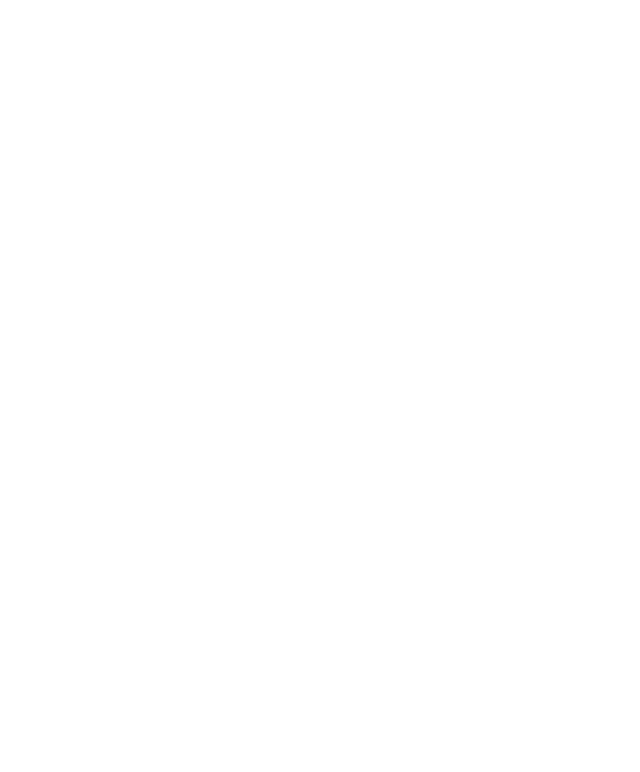
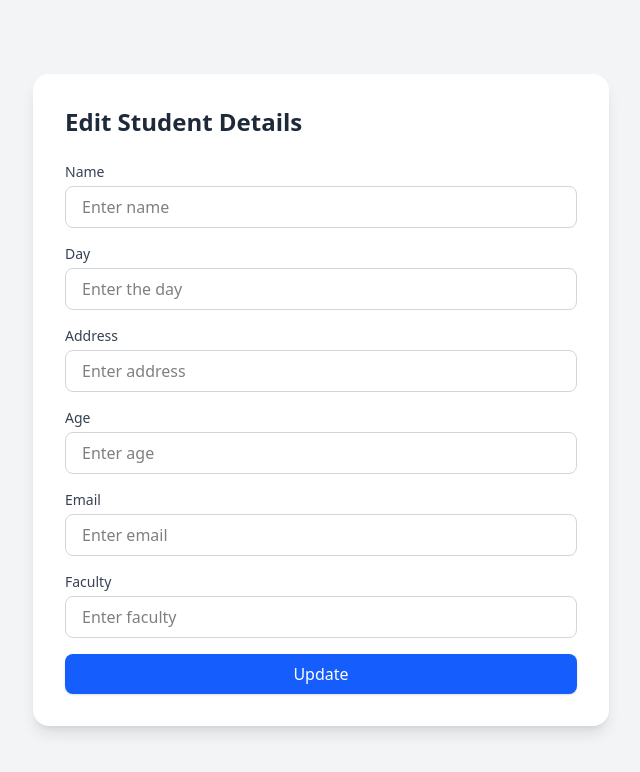
Before and after one commit to simalimbu/Basic_React, a React (Vite) app: page /editstudent in a window 1280 px wide. Before the commit this address had no page. Shown: the top 772 px of the page, without its empty margins (319-959 px from the left). Built offline with nearby package versions, Linux system fonts and the light colour scheme.

Commit message:
third commit

```diff
--- a/src/App.jsx
+++ b/src/App.jsx
@@ -3,6 +3,7 @@
 import CountPractice from "./CountPractice";
 import Index from "./pages/Index";
 import AddStudent from "./pages/CreateStudent";
+import EditStudent from "./pages/EditStudent";
 
 
 
@@ -14,6 +15,7 @@
               <Route path="/" element={<Index/>} />
               <Route path="/count" element={<CountPractice/>} />
               <Route path="/addstudent" element={<AddStudent/>} />
+              <Route path="/editstudent" element={<EditStudent/>} />
           </Routes>
         </BrowserRouter>
         </>
--- /dev/null
+++ b/src/pages/EditStudent.jsx
@@ -0,0 +1,97 @@
+import React from "react";
+
+const EditStudent = () => {
+  return (
+    <div className="min-h-screen bg-gray-100 p-6 flex items-center justify-center">
+      <div className="bg-white p-8 rounded-2xl shadow-lg w-full max-w-xl">
+        <h2 className="text-2xl font-bold text-gray-800 mb-6">Edit Student Details</h2>
+        <form className="space-y-4">
+          {/* Name */}
+          <div>
+            <label className="block text-sm font-medium text-gray-700 mb-1">Name</label>
+            <input
+              type="text"
+              name="name"
+              placeholder="Enter name"
+              className="w-full border border-gray-300 rounded-lg px-4 py-2 focus:outline-none focus:ring-2 focus:ring-blue-500"
+              required
+            />
+          </div>
+
+           {/* Day */}
+          <div>
+            <label className="block text-sm font-medium text-gray-700 mb-1">Day</label>
+            <input
+              type="text"
+              name="day"
+              placeholder="Enter the day"
+              className="w-full border border-gray-300 rounded-lg px-4 py-2 focus:outline-none focus:ring-2 focus:ring-blue-500"
+              required
+            />
+          </div>
+
+          {/* Address */}
+          <div>
+            <label className="block text-sm font-medium text-gray-700 mb-1">Address</label>
+            <input
+              type="text"
+              name="address"
+              placeholder="Enter address"
+              className="w-full border border-gray-300 rounded-lg px-4 py-2 focus:outline-none focus:ring-2 focus:ring-blue-500"
+              required
+            />
+          </div>
+
+          {/* Age */}
+          <div>
+            <label className="block text-sm font-medium text-gray-700 mb-1">Age</label>
+            <input
+              type="number"
+              name="age"
+              min="1"
+              placeholder="Enter age"
+              className="w-full border border-gray-300 rounded-lg px-4 py-2 focus:outline-none focus:ring-2 focus:ring-blue-500"
+              required
+            />
+          </div>
+
+          {/* Email */}
+          <div>
+            <label className="block text-sm font-medium text-gray-700 mb-1">Email</label>
+            <input
+              type="email"
+              name="email"
+              placeholder="Enter email"
+              className="w-full border border-gray-300 rounded-lg px-4 py-2 focus:outline-none focus:ring-2 focus:ring-blue-500"
+              required
+            />
+          </div>
+
+          {/* Faculty */}
+          <div>
+            <label className="block text-sm font-medium text-gray-700 mb-1">Faculty</label>
+            <input
+              type="text"
+              name="faculty"
+              placeholder="Enter faculty"
+              className="w-full border border-gray-300 rounded-lg px-4 py-2 focus:outline-none focus:ring-2 focus:ring-blue-500"
+              required
+            />
+          </div>
+
+          {/* Submit */}
+          <div>
+            <button
+              type="submit"
+              className="w-full bg-blue-600 text-white font-medium py-2 px-4 rounded-lg hover:bg-blue-700 transition shadow"
+            >
+              Update
+            </button>
+          </div>
+        </form>
+      </div>
+    </div>
+  );
+};
+
+export default EditStudent;
--- a/src/pages/Index.jsx
+++ b/src/pages/Index.jsx
@@ -62,9 +62,11 @@
                     />
                   </td>
                   <td className="px-6 py-4 whitespace-nowrap text-center space-x-2">
+                    <Link to="/editstudent">
                     <button className="bg-blue-500 hover:bg-blue-600 text-white px-4 py-1 rounded-lg text-sm shadow">
                       Edit
                     </button>
+                    </Link>
                     <button className="bg-red-500 hover:bg-red-600 text-white px-4 py-1 rounded-lg text-sm shadow">
                       Delete
                     </button>
```
